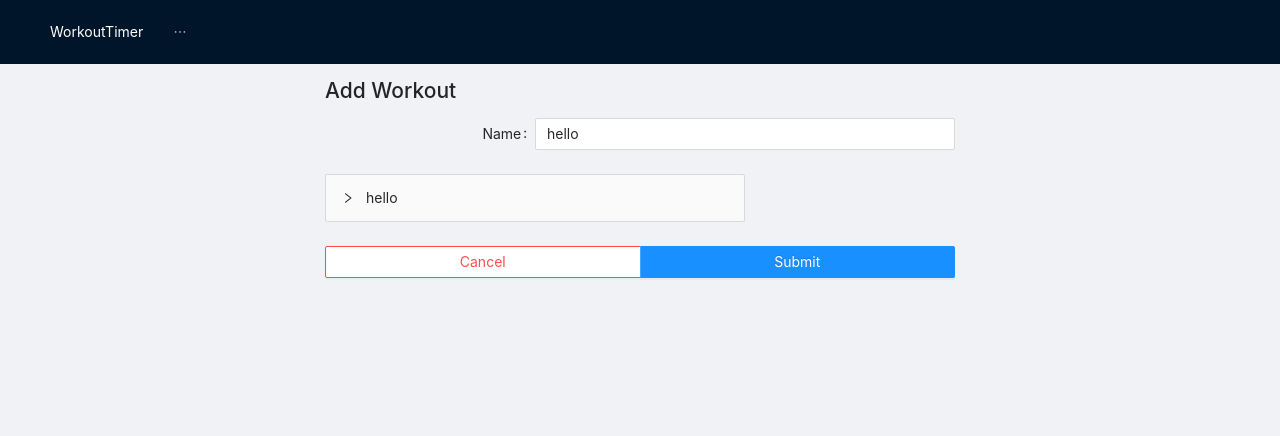
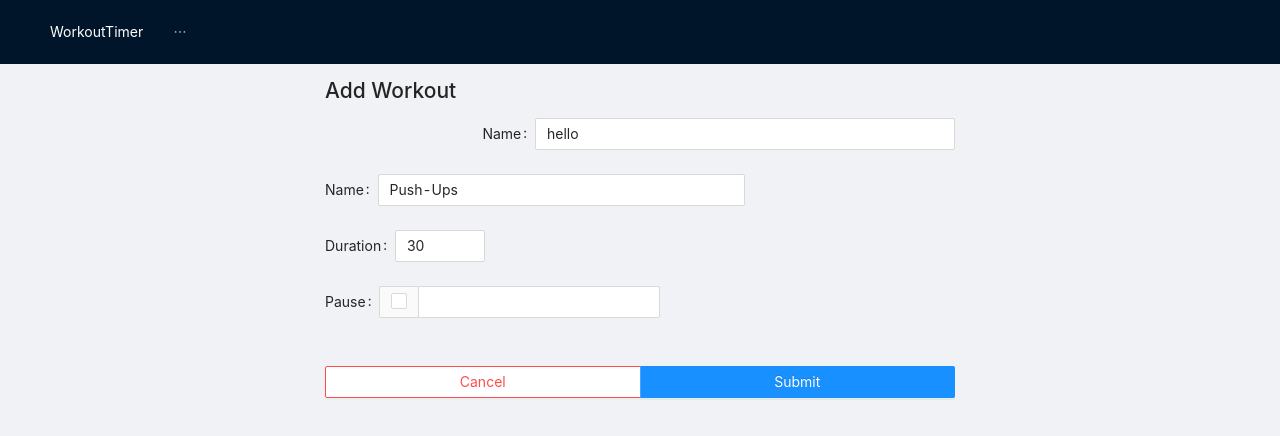
Before and after one commit to hathwake/workout-timer, a React (Vite) app: page /home in a window 1280 px wide. Both pictures are taken after a click on the button "Add". Shown: the top 436 px of the page. Built offline with nearby package versions, Linux system fonts and the light colour scheme.

Commit message:
working on editor

```diff
--- a/src/components/edit-workout.tsx
+++ b/src/components/edit-workout.tsx
@@ -23,38 +23,27 @@ const Collapsible: React.FC<PropsWithChildren<{ header: React.ReactNode }>> = ({
     </Collapse>
 }
 
-const EditExercise: React.FC<{value?: any}> = ({ value }) => {
-    console.log("ex", value);
-    const form = Form.useFormInstance();
-    const nameWatch = Form.useWatch("name", form);
-
+const EditExercise: React.FC<{fieldName: any}> = ({ fieldName }) => {
     return <>
-        <Collapsible header={nameWatch}>
-            <Form.Item name={"name"}>
+        <Form.Item label="Name" name={[fieldName, "name"]}>
             <Input></Input>
         </Form.Item>
 
-            <Form.Item name={"length"}>
+        <Form.Item label="Duration" name={[fieldName, "length"]}>
             <InputNumber min={0}></InputNumber>
         </Form.Item>
 
-            <Form.Item name={"pause"}>
+        <Form.Item label="Pause" name={[fieldName, "pause"]}>
             <InputNumber addonBefore={
                 <Checkbox></Checkbox>
             }></InputNumber>
         </Form.Item>
-        </Collapsible>
     </>
 }
 
 export const EditPlan: React.FC<{}> = ({ }) => {
     const form = Form.useFormInstance();
-    const planValue: Workout["plan"] | undefined = Form.useWatch("plan", form);
-
-    const items = planValue?.map((item, index) => {
-
-    }) || [];
-
+    // const planValue: Workout["plan"] | undefined = Form.useWatch("plan", form);
 
     return <Form.List name="plan">
         {
@@ -66,8 +55,8 @@ export const EditPlan: React.FC<{}> = ({ }) => {
                     const type = form.getFieldValue(["plan", field.name, "type"]);
 
                     if (type === "ex") {
-                        return <Form.Item key={field.key} name={field.name}>
-                            <EditExercise></EditExercise>
+                        return <Form.Item key={field.key}>
+                            <EditExercise fieldName={field.name}></EditExercise>
                         </Form.Item>
                     } else {
                         throw new Error("Unsupported item");
@@ -86,7 +75,7 @@ export const EditWorkout: React.FC<EditWorkoutProps<Workout>> = ({ workout, onFi
     }, [form, workout])
 
     return <>
-        <Form form={form} onFinish={(values) => onFinish(workout)} labelCol={{ span: 8 }} wrapperCol={{ span: 16 }} onFieldsChange={(changedFields, allFields) => console.log("changed", changedFields, allFields   )}>
+        <Form form={form} onFinish={(values) => onFinish(form.getFieldsValue(true))} labelCol={{ span: 8 }} wrapperCol={{ span: 16 }} onFieldsChange={(changedFields, allFields) => console.log("changed", changedFields, allFields   )}>
             <Form.Item label="Name" name="name">
                 <Input></Input>
             </Form.Item>
--- a/src/pages/add-workout.page.tsx
+++ b/src/pages/add-workout.page.tsx
@@ -18,7 +18,7 @@ export const AddWorkoutPage: React.FC = () => {
     const navigate = useNavigate();
 
     const onFinish = (workout: Workout) => {
-
+        console.log("finished", workout);
     }
 
     const onCancel = () => {
```
Lines whose indentation alone changed are shown as unchanged.
